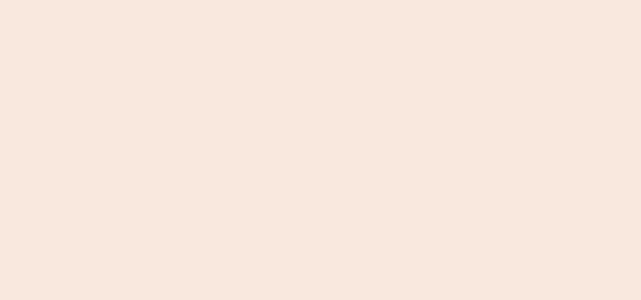
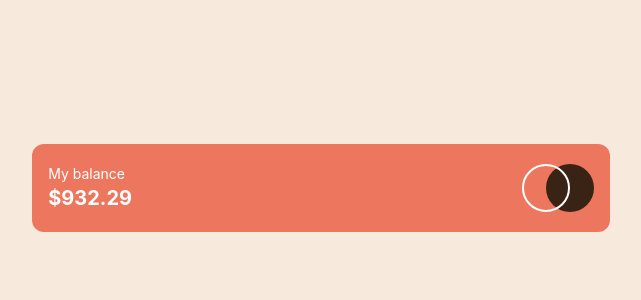
Before and after one commit to nimanek/frontend-mentor-challenges, a React (Vite) app in the folder expenses-chart-component/: page / in a window 1280 px wide. Shown: the top 300 px of the page, without its empty margins (319-960 px from the left). Built offline with nearby package versions, Linux system fonts and the light colour scheme.

Commit message:
created MyBalance comp

```diff
--- a/expenses-chart-component/src/App.css
+++ b/expenses-chart-component/src/App.css
@@ -3,4 +3,7 @@
 
 html, body{
   background-color: #F7EADC;
+  padding: 0;
+  margin: auto;
+  width: 95%;
 }
--- a/expenses-chart-component/src/App.tsx
+++ b/expenses-chart-component/src/App.tsx
@@ -1,12 +1,14 @@
-import './App.css'
+import "./App.css";
+import MyBalance from "./components/MyBalance";
 
 function App() {
-
-  return (
-    <>
-
-    </>
-  )
+    return (
+        <div className="flex items-center justify-center">
+            <div className="flex h-80 justify-center mt-18 w-full md:w-[50%]">
+                <MyBalance />
+            </div>
+        </div>
+    );
 }
 
-export default App
+export default App;
--- a/expenses-chart-component/src/components/MyBalance.tsx
+++ b/expenses-chart-component/src/components/MyBalance.tsx
@@ -1,10 +1,10 @@
 const MyBalance = () => {
     return (
         <>
-            <div>
-                <div>
-                    <span>My balance</span>
-                    <p>$92.29</p>
+            <div className="bg-[#ED765E] flex items-center justify-between rounded-xl p-4 mt-18 w-full h-22 text-white">
+                <div className="flex flex-col">
+                    <span className="text-sm">My balance</span>
+                    <p className="font-bold text-xl">$932.29</p>
                 </div>
                 <img src="./logo.svg" alt="logo" />
             </div>
```
